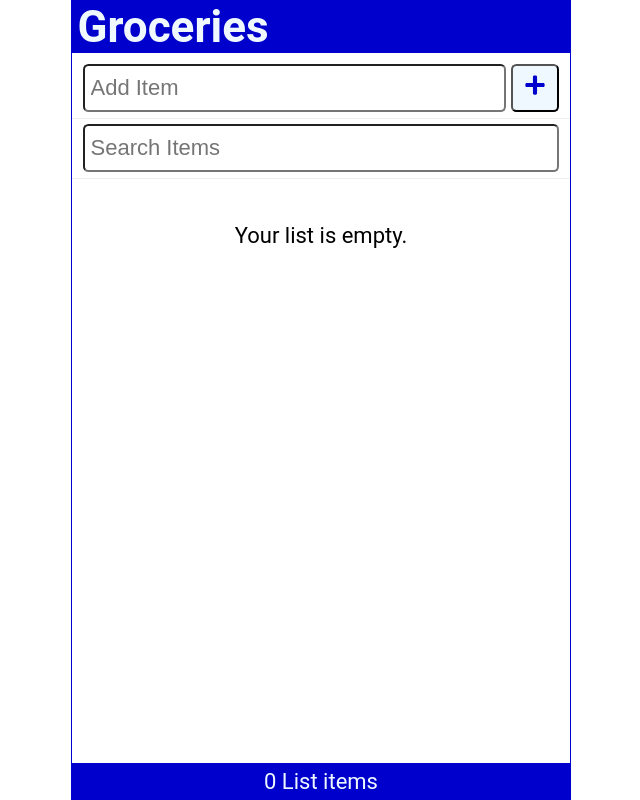
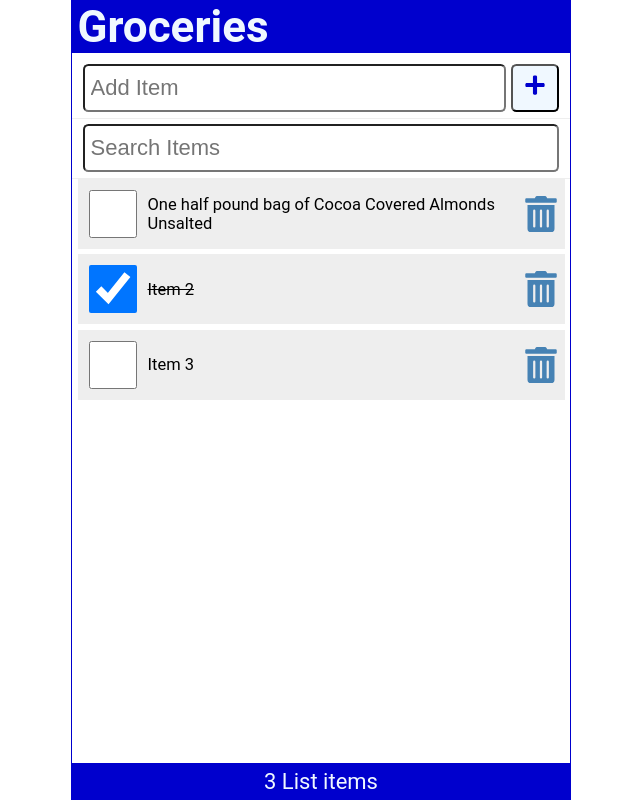
Before and after one commit to ganzorign/dave-gray-01tut, a React (Create React App) app: page / in a window 1280 px wide. Shown: the whole page, without its empty margins (319-959 px from the left). Built offline with nearby package versions, Linux system fonts and the light colour scheme; data requests are answered from the project's data file.

Commit message:
13 Fetch API Data

```diff
--- /dev/null
+++ b/data/db.json
@@ -0,0 +1,19 @@
+{
+    "items": [
+        {
+            "id": 1,
+            "checked": false,
+            "item": "One half pound bag of Cocoa Covered Almonds Unsalted"
+        },
+        {
+            "id": 2,
+            "checked": true,
+            "item": "Item 2"
+        },
+        {
+            "id": 3,
+            "checked": false,
+            "item": "Item 3"
+        }
+    ]
+}
--- a/src/App.js
+++ b/src/App.js
@@ -8,37 +8,56 @@
 
 
 function App() {
+  const API_URL = 'http://localhost:3500/items';
 
-  const [items, setItems] = useState(JSON.parse(localStorage.getItem("shoppinglist")) || []);
+  const [items, setItems] = useState([]);
   const [newItem, setNewItem] = useState('');
   const [search, setSearch] = useState('');
+  const [fetchError, setFetchError] = useState(null);
+  const [isLoading, setIsLoading] = useState(true);
+
 
   useEffect(() => {
-    console.log("render");
-  })
+    const fetchItems = async () => {
+      try {
+        const response = await fetch(API_URL);
+        if (!response.ok) throw Error('Did not receive expected data');
+        const listItems = await response.json();
+        setItems(listItems);
+        setFetchError(null);
+      } catch (err) {
+        setFetchError(err.message);
+      } finally {
+        setIsLoading(false);
+      }
+    }
+
+    setTimeout(() => {
+      (async () => await fetchItems())();
+    }, 2000);
+    // (async () => await fetchItems())();
+  }, [])
 
 
-  const setAndSaveItems = (newItems) => {
-    setItems(newItems);
-    localStorage.setItem("shoppinglist", JSON.stringify(newItems));
-  }
+
+
 
   const addItem = (item) => {
     const id = items.length ? items[items.length - 1].id + 1 : 1;
     const myNewItem = { id, checked: false, item };
     const listItems = [...items, myNewItem];
-    setAndSaveItems(listItems);
+    setItems(listItems);
 
   }
 
   const handleCheck = (id) => {
     const listItems = items.map((item) => item.id === id ? { ...item, checked: !item.checked } : item);
-    setAndSaveItems(listItems);
+    setItems(listItems);
   }
 
   const handleDelete = (id) => {
     const listItems = items.filter((item) => item.id !== id);
-    setAndSaveItems(listItems);
+    setItems(listItems);
   }
 
   const handleSubmit = (e) => {
@@ -63,12 +82,18 @@
         search={search}
         setSearch={setSearch}
       />
+      <main>
+        {isLoading && <p>Loading Items...</p>}
+        {fetchError && <p style={{ color: "red" }}>{`Error: ${fetchError}`}</p>}
+        {!fetchError && !isLoading &&
           <Content
             items={items.filter(item => ((item.item).toLowerCase()).includes(search.toLowerCase()))}
             setItems={setItems}
             handleCheck={handleCheck}
             handleDelete={handleDelete} />
-      <Footer length = {items.length}/>
+        }
+      </main>
+      <Footer length={items.length} />
     </div>
   );
 }
--- a/src/Content.js
+++ b/src/Content.js
@@ -7,7 +7,7 @@
 
 
   return (
-    <main>
+    <>
       {items.length ? (
         <ItemList items={items}
         handleCheck={handleCheck}
@@ -15,7 +15,7 @@
                ) : (
                 <p style={{ marginTop: "2rem" }}>Your list is empty.</p>
                )}
-    </main>
+    </>
   )
 }
 
```
Lines whose indentation alone changed are shown as unchanged.
